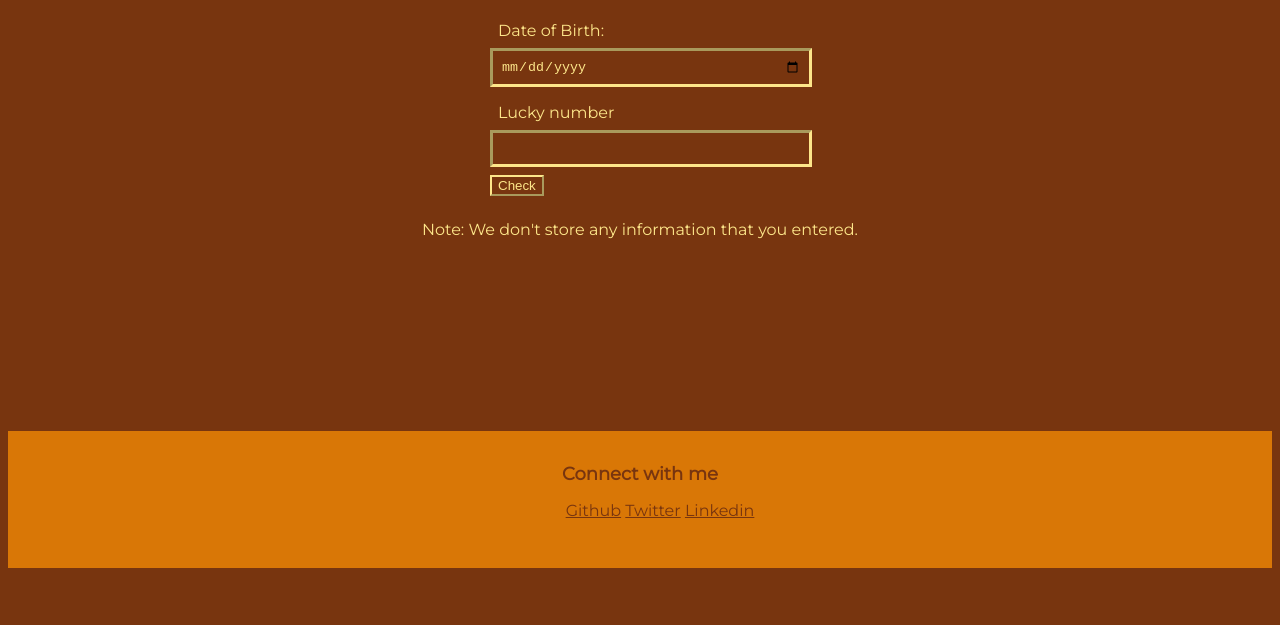
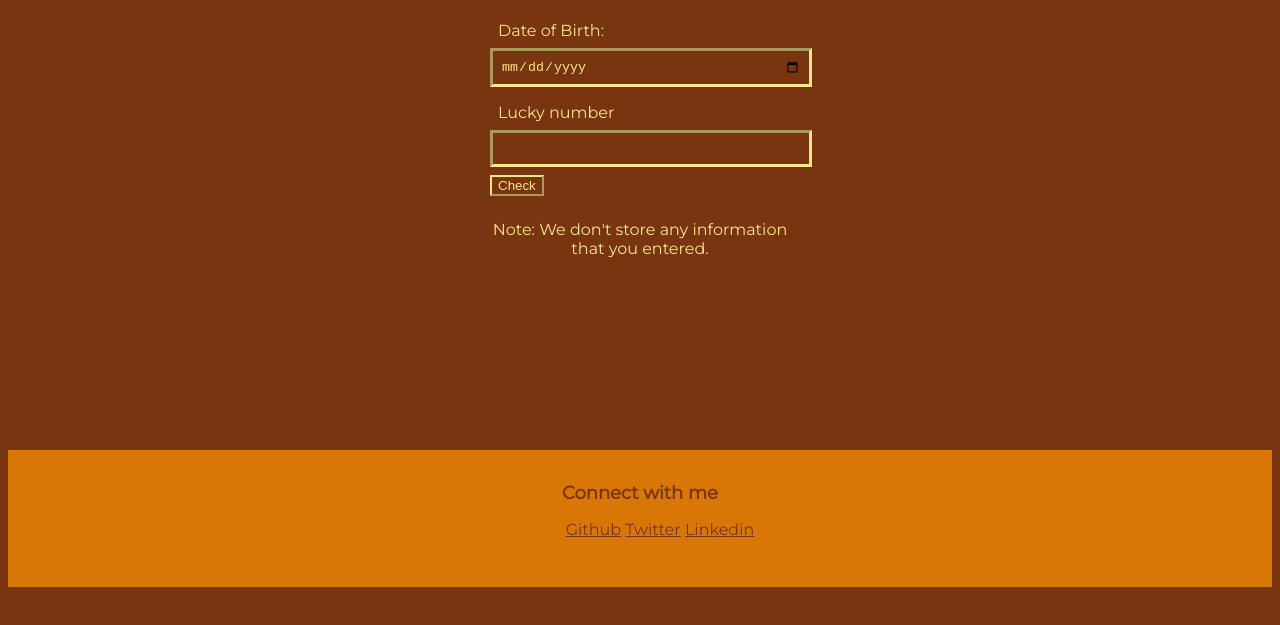
Before and after one commit to Bhakti199/markEleven-birthdate-lucky-or-not, a plain HTML site: page index.html in a window 1280 px wide. Shown: the part 121-746 px from the top of the page. Drawn offline with Linux system fonts and the light colour scheme.

Commit message:
update footer

```diff
--- a/index.html
+++ b/index.html
@@ -9,6 +9,7 @@
 </head>
 <body>
   <div class="container">
+    <main class="main-content">
       <h1>Is your birthdate lucky or not ? </h1>
       <label for="date-of-birth"> Date of Birth:</label>
       <input type="date" id="date-of-birth"></input>
@@ -19,10 +20,13 @@
       <button id="check-number">Check</button>
       <div id="display-message"></div>
 
-  </div>
+
     <p class="privacy-notice">
       Note: We don't store any information that you entered.
     </p>
+  </main>
+
+</div>
 
     <footer class="footer ">
       <div class="footer-header">
@@ -34,6 +38,10 @@
           <li class="list-item-inline"> <a class="link" href="https://linkedin.com/in/bhakti-kharatkar-33178a200 ">Linkedin</a></li>
       </ul>
   </footer>
+
+
+
+
     <script   src= "script.js"></script>
 </body>
 </html>
```
Lines whose indentation alone changed are shown as unchanged.
